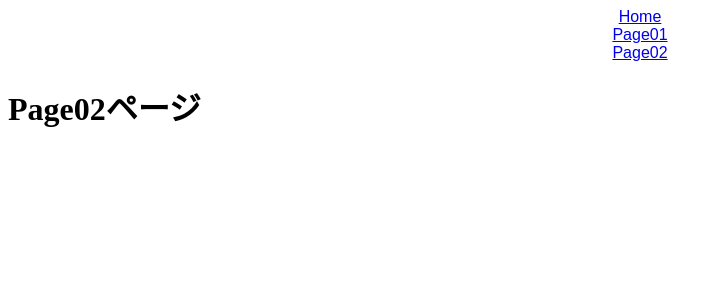
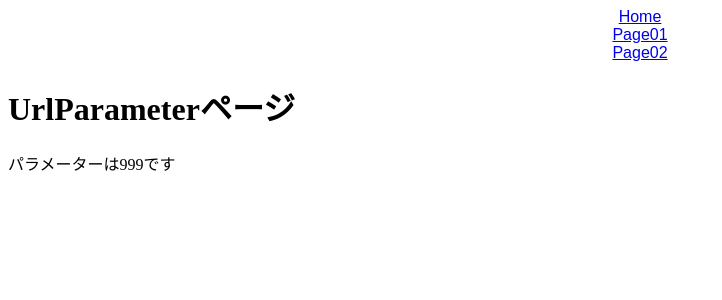
Before and after one commit to yuktnk/udemy-react-02, a React (Create React App) app: page /page02/999 in a window 1280 px wide. Shown: the top 300 px of the page, without its empty margins (0-722 px from the left). Built offline with nearby package versions, Linux system fonts and the light colour scheme.

Commit message:
React Routerでの動的ルーティング

```diff
--- a/src/Page02.jsx
+++ b/src/Page02.jsx
@@ -1,7 +1,10 @@
+import { Link } from "react-router-dom";
+
 export const Page02 = () => {
   return (
     <div>
       <h1>Page02ページ</h1>
+      <Link to="page02/999">URL Parameter</Link>
     </div>
   );
 };
--- /dev/null
+++ b/src/UrlParameter.jsx
@@ -0,0 +1,10 @@
+import { useParams } from "react-router-dom";
+export const UrlParameter = () => {
+  const { id } = useParams();
+  return (
+    <div>
+      <h1>UrlParameterページ</h1>
+      <p>パラメーターは{id}です</p>
+    </div>
+  );
+};
--- /dev/null
+++ b/src/router/Page02Routes.jsx
@@ -0,0 +1,15 @@
+import { Page02 } from "../Page02";
+import { UrlParameter } from "../UrlParameter";
+
+export const Page02Routes = [
+  {
+    path: "/",
+    exact: true,
+    children: <Page02 />
+  },
+  {
+    path: "/:id",
+    exact: false,
+    children: <UrlParameter />
+  }
+];
--- a/src/router/Router.jsx
+++ b/src/router/Router.jsx
@@ -1,8 +1,8 @@
 import { Switch, Route } from "react-router-dom";
 
 import { Home } from "../Home";
-import { Page02 } from "../Page02";
 import { Page01Routes } from "./Page01Routes";
+import { Page02Routes } from "./Page02Routes";
 
 export const Router = () => {
   return (
@@ -26,9 +26,22 @@ export const Router = () => {
           </Switch>
         )}
       />
-      <Route path="/page02">
-        <Page02 />
-      </Route>
+      <Route
+        path="/page02"
+        render={({ match: { url } }) => (
+          <Switch>
+            {Page02Routes.map((route) => (
+              <Route
+                key={route.path}
+                exact={route.exact}
+                path={`${url}${route.path}`}
+              >
+                {route.children}
+              </Route>
+            ))}
+          </Switch>
+        )}
+      />
     </Switch>
   );
 };
```
